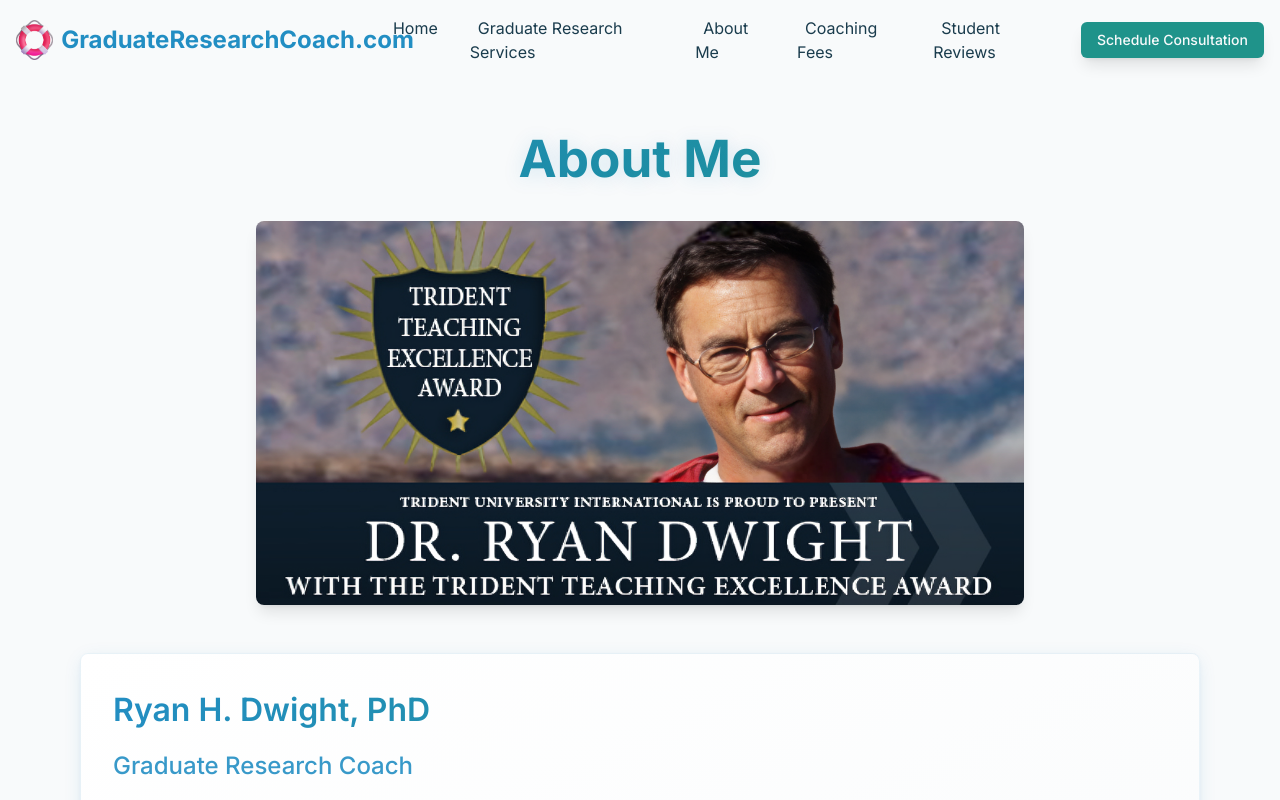
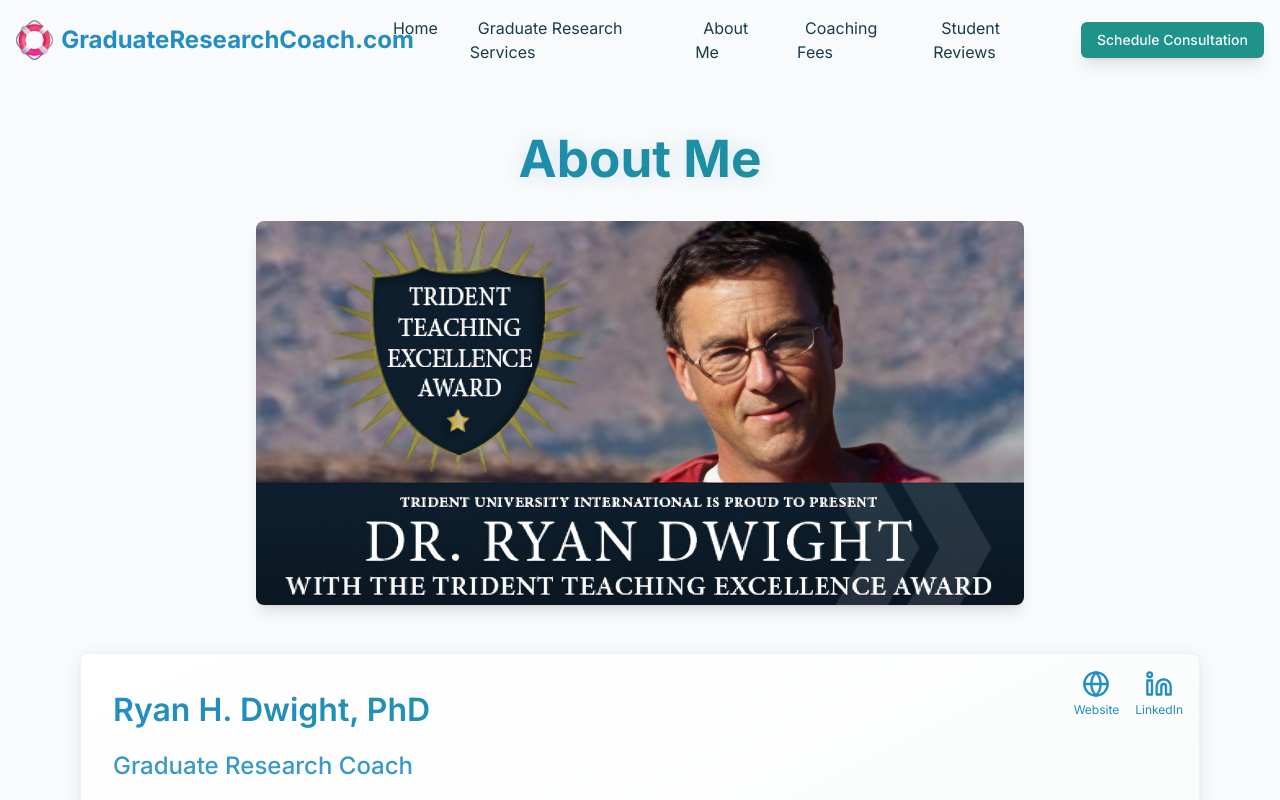
Before and after one commit to lame-o/dads-website, a Next.js app: page /about in a window 1280 px wide. Shown: the top 800 px of the page. Built offline with nearby package versions, Linux system fonts and the light colour scheme.

Commit message:
added buttons

```diff
--- a/app/about/page.tsx
+++ b/app/about/page.tsx
@@ -1,5 +1,6 @@
 import Image from 'next/image'
 import { PageWrapper } from '@/app/components/PageWrapper'
+import { Linkedin, Globe } from 'lucide-react'
 
 export default function About() {
   return (
@@ -20,6 +21,26 @@
 
           <div className="space-y-12">
             <div className="page-section relative">
+              <div className="absolute top-4 right-4 flex gap-4">
+                <a
+                  href="https://ryandwight.com"
+                  target="_blank"
+                  rel="noopener noreferrer"
+                  className="text-primary hover:text-primary/80 transition-colors flex flex-col items-center"
+                >
+                  <Globe className="w-7 h-7" />
+                  <span className="text-xs mt-1">Website</span>
+                </a>
+                <a
+                  href="https://linkedin.com/in/ryan-dwight-04155429"
+                  target="_blank"
+                  rel="noopener noreferrer"
+                  className="text-primary hover:text-primary/80 transition-colors flex flex-col items-center"
+                >
+                  <Linkedin className="w-7 h-7" />
+                  <span className="text-xs mt-1">LinkedIn</span>
+                </a>
+              </div>
               <div className="flex flex-col md:flex-row items-start gap-8">
                 <div>
                   <h2 className="section-title">Ryan H. Dwight, PhD</h2>
```
